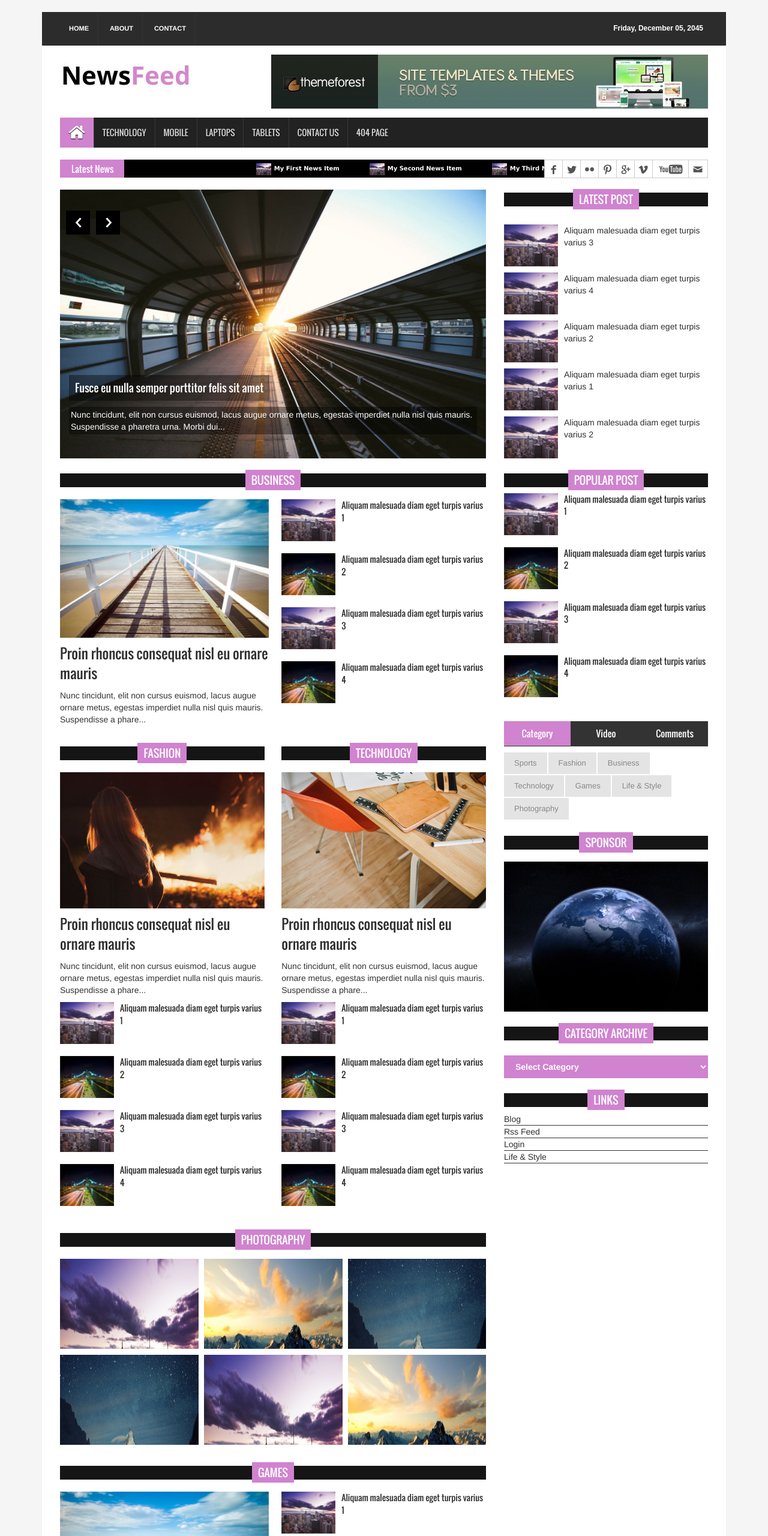
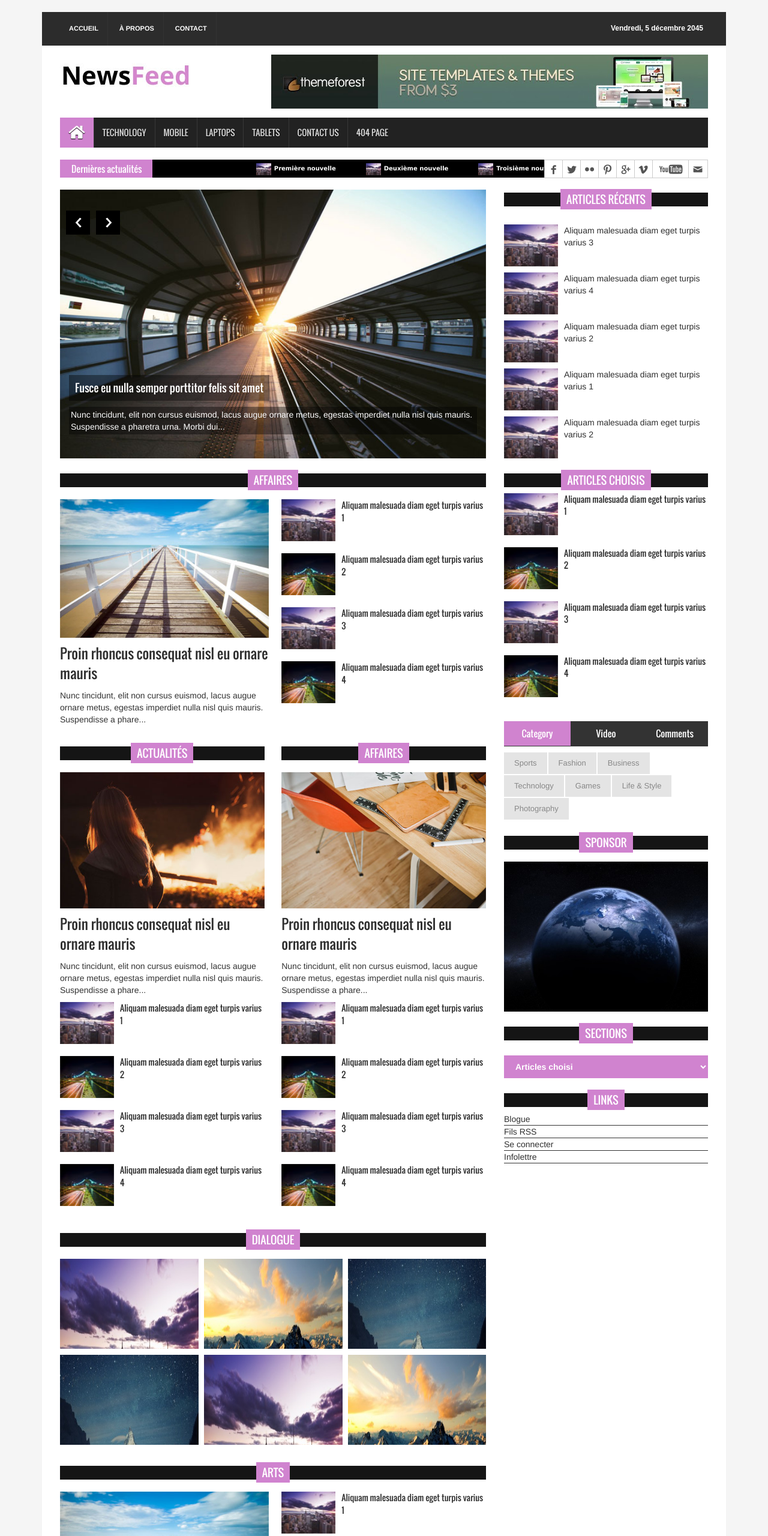
Before and after one commit to andre-vincent/mag, a plain HTML site: page index.html in a window 1280 px wide. Shown: the top 2560 px of the page at 60% size. Drawn offline with Linux system fonts and the light colour scheme.

Commit message:
Update index.html

```diff
--- a/index.html
+++ b/index.html
@@ -1,8 +1,9 @@
 <!DOCTYPE html>
 <html>
 <head>
+<meta charset="utf-8">
 <title>NewsFeed</title>
-<meta charset="utf-8">
+  <meta name="description" content="Gabarit pour Webzine">
 <meta http-equiv="X-UA-Compatible" content="IE=edge">
 <meta name="viewport" content="width=device-width, initial-scale=1">
 <link rel="stylesheet" type="text/css" href="assets/css/bootstrap.min.css">
@@ -31,13 +32,13 @@
         <div class="header_top">
           <div class="header_top_left">
             <ul class="top_nav">
-              <li><a href="index.html">Home</a></li>
-              <li><a href="#">About</a></li>
+              <li><a href="index.html">Accueil</a></li>
+              <li><a href="#">À propos</a></li>
               <li><a href="pages/contact.html">Contact</a></li>
             </ul>
           </div>
           <div class="header_top_right">
-            <p>Friday, December 05, 2045</p>
+            <p>Vendredi, 5 décembre 2045</p>
           </div>
         </div>
       </div>
@@ -78,17 +79,17 @@
   <section id="newsSection">
     <div class="row">
       <div class="col-lg-12 col-md-12">
-        <div class="latest_newsarea"> <span>Latest News</span>
+        <div class="latest_newsarea"> <span>Dernières actualités</span>
           <ul id="ticker01" class="news_sticker">
-            <li><a href="#"><img src="images/news_thumbnail3.jpg" alt="">My First News Item</a></li>
-            <li><a href="#"><img src="images/news_thumbnail3.jpg" alt="">My Second News Item</a></li>
-            <li><a href="#"><img src="images/news_thumbnail3.jpg" alt="">My Third News Item</a></li>
-            <li><a href="#"><img src="images/news_thumbnail3.jpg" alt="">My Four News Item</a></li>
-            <li><a href="#"><img src="images/news_thumbnail3.jpg" alt="">My Five News Item</a></li>
-            <li><a href="#"><img src="images/news_thumbnail3.jpg" alt="">My Six News Item</a></li>
-            <li><a href="#"><img src="images/news_thumbnail3.jpg" alt="">My Seven News Item</a></li>
-            <li><a href="#"><img src="images/news_thumbnail3.jpg" alt="">My Eight News Item</a></li>
-            <li><a href="#"><img src="images/news_thumbnail2.jpg" alt="">My Nine News Item</a></li>
+            <li><a href="#"><img src="images/news_thumbnail3.jpg" alt="">Première nouvelle</a></li>
+            <li><a href="#"><img src="images/news_thumbnail3.jpg" alt="">Deuxième nouvelle</a></li>
+            <li><a href="#"><img src="images/news_thumbnail3.jpg" alt="">Troisième nouvelle</a></li>
+            <li><a href="#"><img src="images/news_thumbnail3.jpg" alt="">Quatrième nouvelle</a></li>
+            <li><a href="#"><img src="images/news_thumbnail3.jpg" alt="">Cinquième nouvelle</a></li>
+            <li><a href="#"><img src="images/news_thumbnail3.jpg" alt="">Sixième nouvelle</a></li>
+            <li><a href="#"><img src="images/news_thumbnail3.jpg" alt="">Septième nouvelle</a></li>
+            <li><a href="#"><img src="images/news_thumbnail3.jpg" alt="">Huitième nouvelle</a></li>
+            <li><a href="#"><img src="images/news_thumbnail2.jpg" alt="">Neuvième nouvelle</a></li>
           </ul>
           <div class="social_area">
             <ul class="social_nav">
@@ -138,7 +139,7 @@
       </div>
       <div class="col-lg-4 col-md-4 col-sm-4">
         <div class="latest_post">
-          <h2><span>Latest post</span></h2>
+          <h2><span>Articles récents</span></h2>
           <div class="latest_post_container">
             <div id="prev-button"><i class="fa fa-chevron-up"></i></div>
             <ul class="latest_postnav">
@@ -179,7 +180,7 @@
       <div class="col-lg-8 col-md-8 col-sm-8">
         <div class="left_content">
           <div class="single_post_content">
-            <h2><span>Business</span></h2>
+            <h2><span>Affaires</span></h2>
             <div class="single_post_content_left">
               <ul class="business_catgnav  wow fadeInDown">
                 <li>
@@ -218,7 +219,7 @@
           <div class="fashion_technology_area">
             <div class="fashion">
               <div class="single_post_content">
-                <h2><span>Fashion</span></h2>
+                <h2><span>Actualités</span></h2>
                 <ul class="business_catgnav wow fadeInDown">
                   <li>
                     <figure class="bsbig_fig"> <a href="pages/single_page.html" class="featured_img"> <img alt="" src="images/featured_img2.jpg"> <span class="overlay"></span> </a>
@@ -253,7 +254,7 @@
             </div>
             <div class="technology">
               <div class="single_post_content">
-                <h2><span>Technology</span></h2>
+                <h2><span>Affaires</span></h2>
                 <ul class="business_catgnav">
                   <li>
                     <figure class="bsbig_fig wow fadeInDown"> <a href="pages/single_page.html" class="featured_img"> <img alt="" src="images/featured_img3.jpg"> <span class="overlay"></span> </a>
@@ -288,7 +289,7 @@
             </div>
           </div>
           <div class="single_post_content">
-            <h2><span>Photography</span></h2>
+            <h2><span>Dialogue</span></h2>
             <ul class="photograph_nav  wow fadeInDown">
               <li>
                 <div class="photo_grid">
@@ -323,7 +324,7 @@
             </ul>
           </div>
           <div class="single_post_content">
-            <h2><span>Games</span></h2>
+            <h2><span>Arts</span></h2>
             <div class="single_post_content_left">
               <ul class="business_catgnav">
                 <li>
@@ -364,7 +365,7 @@
       <div class="col-lg-4 col-md-4 col-sm-4">
         <aside class="right_content">
           <div class="single_sidebar">
-            <h2><span>Popular Post</span></h2>
+            <h2><span>Articles choisis</span></h2>
             <ul class="spost_nav">
               <li>
                 <div class="media wow fadeInDown"> <a href="pages/single_page.html" class="media-left"> <img alt="" src="images/post_img1.jpg"> </a>
@@ -441,22 +442,22 @@
             <h2><span>Sponsor</span></h2>
             <a class="sideAdd" href="#"><img src="images/add_img.jpg" alt=""></a> </div>
           <div class="single_sidebar wow fadeInDown">
-            <h2><span>Category Archive</span></h2>
+            <h2><span>Sections</span></h2>
             <select class="catgArchive">
-              <option>Select Category</option>
-              <option>Life styles</option>
+              <option>Articles choisi</option>
+              <option>Dialogue</option>
+              <option>Arts</option>
+              <option>Affaires</option>
               <option>Sports</option>
-              <option>Technology</option>
-              <option>Treads</option>
             </select>
           </div>
           <div class="single_sidebar wow fadeInDown">
             <h2><span>Links</span></h2>
             <ul>
-              <li><a href="#">Blog</a></li>
-              <li><a href="#">Rss Feed</a></li>
-              <li><a href="#">Login</a></li>
-              <li><a href="#">Life &amp; Style</a></li>
+              <li><a href="#">Blogue</a></li>
+              <li><a href="#">Fils RSS</a></li>
+              <li><a href="#">Se connecter</a></li>
+              <li><a href="#">Infolettre</a></li>
             </ul>
           </div>
         </aside>
@@ -468,38 +469,45 @@
       <div class="row">
         <div class="col-lg-4 col-md-4 col-sm-4">
           <div class="footer_widget wow fadeInLeftBig">
-            <h2>Flickr Images</h2>
+            <h2>Images</h2>
           </div>
         </div>
         <div class="col-lg-4 col-md-4 col-sm-4">
           <div class="footer_widget wow fadeInDown">
             <h2>Tag</h2>
             <ul class="tag_nav">
-              <li><a href="#">Games</a></li>
+              <li><a href="#">Jeux</a></li>
               <li><a href="#">Sports</a></li>
-              <li><a href="#">Fashion</a></li>
-              <li><a href="#">Business</a></li>
-              <li><a href="#">Life &amp; Style</a></li>
-              <li><a href="#">Technology</a></li>
-              <li><a href="#">Photo</a></li>
-              <li><a href="#">Slider</a></li>
+              <li><a href="#">Arts</a></li>
+              <li><a href="#">Affaires</a></li>
+              <li><a href="#">Cuisine</a></li>
+              <li><a href="#">Technologie</a></li>
+              <li><a href="#">Photos</a></li>
+              <li><a href="#">Vidéo</a></li>
             </ul>
           </div>
         </div>
         <div class="col-lg-4 col-md-4 col-sm-4">
           <div class="footer_widget wow fadeInRightBig">
             <h2>Contact</h2>
-            <p>Lorem ipsum dolor sit amet, consectetur adipisicing elit, sed do eiusmod tempor incididunt ut labore et dolore magna aliqua Lorem ipsum dolor sit amet, consectetur adipisicing elit.</p>
+            <p>Lorem ipsum dolor sit amet, consectetur adipisicing elit, sed do eiusmod tempor incididunt ut labore et dolore.</p>
             <address>
-            Perfect News,1238 S . 123 St.Suite 25 Town City 3333,USA Phone: 123-326-789 Fax: 123-546-567
+              <b>Le journal+</b><br>
+              123 Avenue Gutenberg,<br>
+              Pôle Nord Sud, <br>
+              Yukon, Canada HOHOHO<br>
+              Téléphone : +123 800-456-789<br>
+              Fax : +123 123-546-567<br>
+              Courriel : journal@pole.nord<br>
+              </ul>
             </address>
           </div>
         </div>
       </div>
     </div>
     <div class="footer_bottom">
-      <p class="copyright">Copyright &copy; 2045 <a href="index.html">NewsFeed</a></p>
-      <p class="developer">Developed By Wpfreeware</p>
+      <p class="copyright">Copyright &copy; 2045 <a href="index.html">Le journal+</a></p>
+      <p class="developer">Développé par Wpfreeware</p>. Licence CC 4.0
     </div>
   </footer>
 </div>
@@ -512,4 +520,5 @@
 <script src="assets/js/jquery.fancybox.pack.js"></script>
 <script src="assets/js/custom.js"></script>
 </body>
+
 </html>
```
